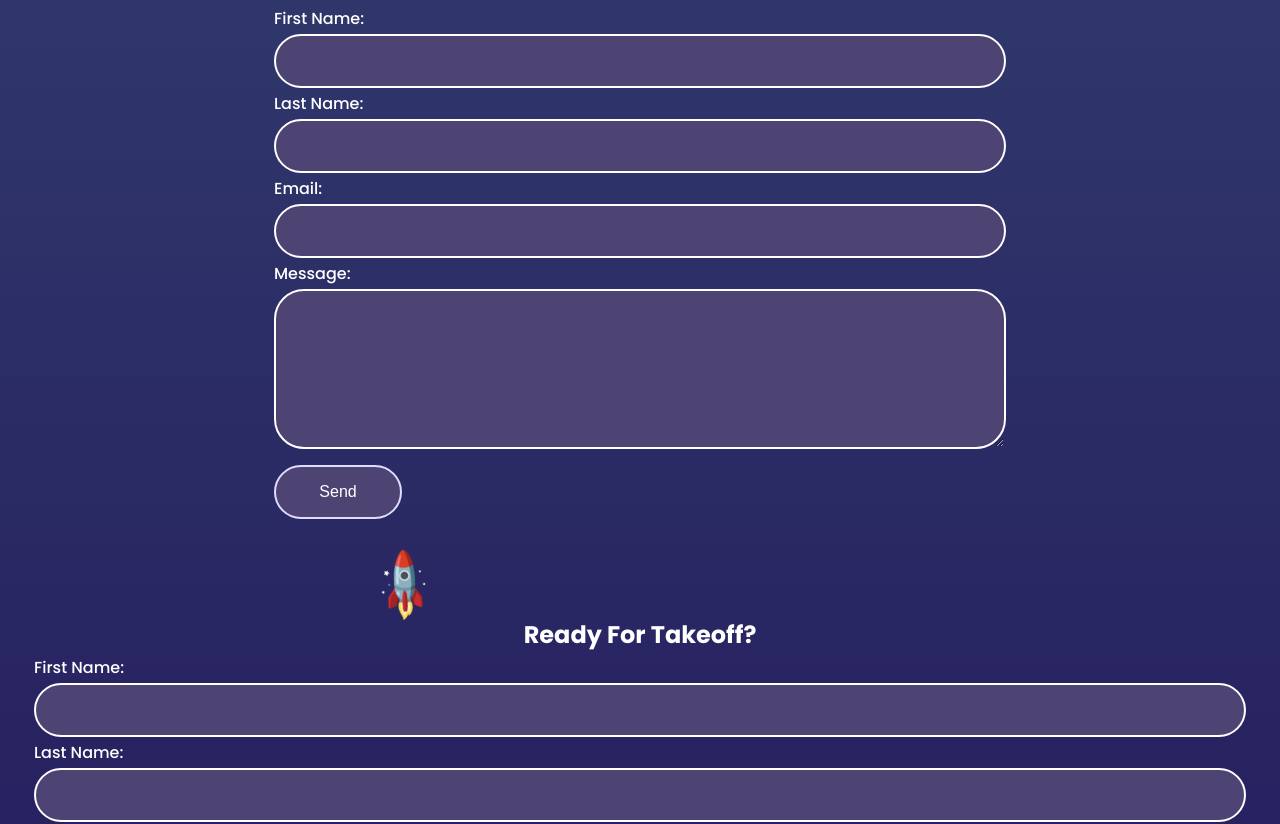
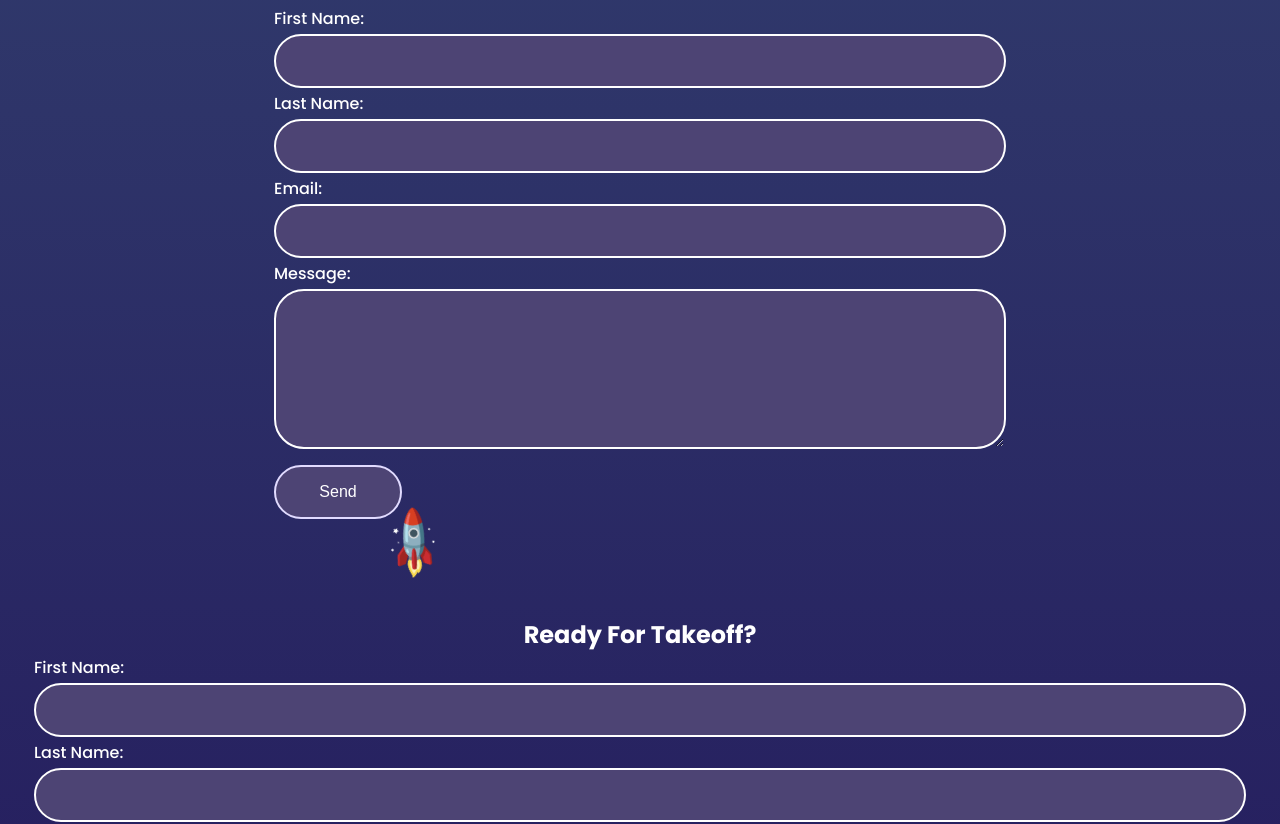
Before and after one commit to Brendan-Leal/AstrolabStudio, a Next.js app: page / in a window 1280 px wide. Shown: the part 1588-2412 px from the top of the page. Built offline with nearby package versions, Linux system fonts and the light colour scheme.

Commit message:
adjust position of rocket

```diff
--- a/src/styles/contactForm.module.css
+++ b/src/styles/contactForm.module.css
@@ -36,9 +36,8 @@
      font-size: 3rem;
      transform: rotate(-.13turn);
      position: absolute;
-     top: 107%;
+     top: 95%;
      left: 15%;
-     right: 85%;
      z-index: 0;
      transition: 1000ms top cubic-bezier(1, 0, 1, .26);
  }
```
